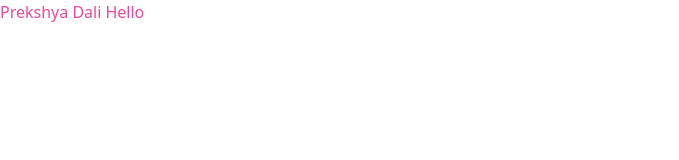
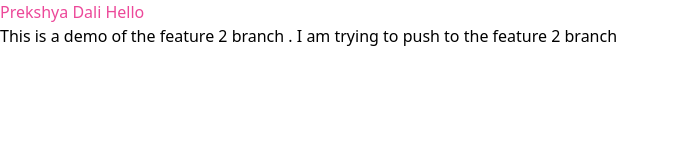
Before and after one commit to PrekshyaDali/Bajra_AssignmentPage, a plain HTML site: page index.html in a window 1280 px wide. Shown: the whole page, without its empty margins (0-679 px from the left). Drawn offline with nearby package versions, Linux system fonts and the light colour scheme.

Commit message:
Feature branch 2

```diff
--- a/index.html
+++ b/index.html
@@ -9,6 +9,7 @@
 <body>
     <div>
         <p class = "text-pink-500">Prekshya Dali Hello</p>
+        <p >This is a demo of the feature 2 branch . I am trying to push to the feature 2 branch</p>
     </div>
 </body>
 </html>
```
